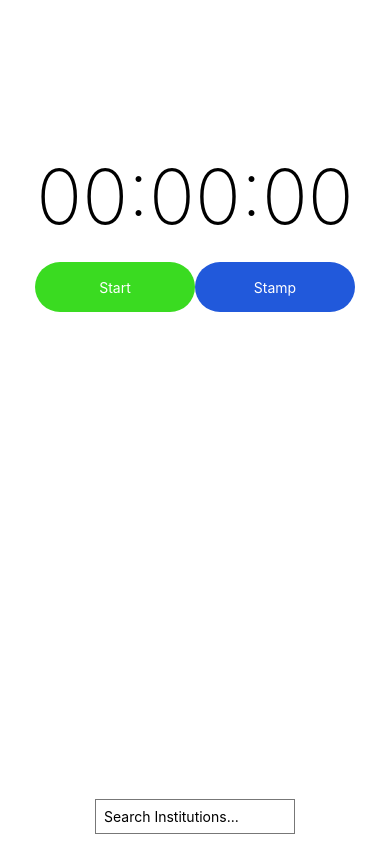
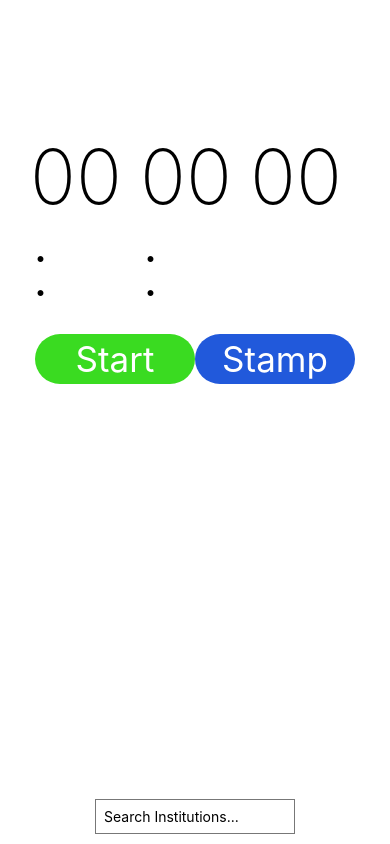
Before and after one commit to dzielskid/EAP, a React Native app in the folder EAP/: screen / in a window 390 px wide. Built offline with nearby package versions, Linux system fonts and the light colour scheme.

Commit message:
S4 Timer - WIP

```diff
--- a/EAP/App.js
+++ b/EAP/App.js
@@ -52,61 +52,42 @@ import moment from 'moment';
           )
         }
 
-        /*------------------------------------------------- TimerButton -----
-               |  Function TimerButton
-               |
-               |  Purpose: Create a button with the standard for timer buttons (i.e. Start, Stop, Stamp)
-               |
-               |  Parameters:
-               |      title (IN) - What the button will say
-               |      color (IN) - text color for title
-               |      background (IN) - background color of button        |
-               |  Returns:  a view with the button
-               *-------------------------------------------------------------------*/
-
-        function TimerButton({ title, color, background, onPress, disabled }){
-          return(
-            <TouchableOpacity
-              onPress={() => !disabled && onPress()}
-              style={[ styles.button,{backgroundColor: background} ]}
-              activeOpacity={disabled ? 1.0 : 0.7}  //if disabled, don't want to change opacity on click, otherwise dim opacity on click
-            >
-                <Text style={{ color }}>{title}</Text>
-            </TouchableOpacity>
-          )
-        }
-
-        /*------------------------------------------------- ButtonRow -----
-               |  Function ButtonRow
-               |
-               |  Purpose:  Puts buttons into an even horizontal row
-               |
-               |  Parameters:
-               |      children - buttons that you wish to put into a row horizontally
-               |
-               |  Returns:  view with children buttons in a row
-               *-------------------------------------------------------------------*/
-
         function ButtonsRow({ children }){
           return (
             <View style = {styles.butonsRow}>{children}</View>
           )
         }
 
+        function TimerButton({ title, color, background, onPress, disabled  }) {
+            return (
+                <TouchableOpacity
+                    onPress={() => !disabled && onPress()}
+                    style={[styles.button, { backgroundColor: background }]}
+                    activeOpacity={disabled ? 1.0 : 0.7}
+                >
+                    <View style={styles.TimerButton}>
+                        <Text style={[styles.buttonTitle, { color }]}>{title}</Text>
+                    </View>
+                </TouchableOpacity>
+            )
+        }
+
         function Stamp({ interval }){
           return(
-            <View style={styles.lap}>
-              <Text style={styles.lapTimer}>Event at {interval}: </Text>
-              <Timer style={styles.lapTimer} interval={interval}/>
+            <View style={styles.stamp}>
+                  <Text> curTime ( </Text>
+                  <Timer style={styles.stampTimer} interval={interval} />
+                  <Text> ) - Sample Text</Text>
            </View>
           )
         }
 
-        function LapsTable({ laps }){
+function StampsTable({ stamps }) {
+            const curTime = moment().format('MM/DD hh:mm:ss')
           return(
             <ScrollView style={styles.ScrollView}>
-              {laps.map((lap, index) => (
-                <Stamp number={index} key={index} interval = {lap}/>
+              {stamps.map((stamp, index) => (
+                <Stamp number={index} key={index} interval = {stamp}/>
               ))}
             </ScrollView>
 
@@ -122,7 +103,7 @@ export default class App extends Component {
     this.state = {
       start: 0,
       now: 0, //start-now=timer duration
-      laps: [ ],
+      stamps: [ ],
     }
   }
 
@@ -135,19 +116,73 @@ export default class App extends Component {
     this.setState({
       start: now,
       now,
-      laps: [0],
+      stamps: [0],
     })
     this.timer = setInterval(() =>{
       this.setState({ now: new Date().getTime()})
-    }, 100)
+    }, 1000)
+  }
+
+    start = () => {
+        const now = new Date().getTime()
+        this.setState({
+            start: now,
+            now,
+            stamps: [0],
+        })
+        this.timer = setInterval(() => {
+            this.setState({ now: new Date().getTime() })
+        }, 1000)
+    }
+
+    stamp = () => {
+        const timestamp = new Date().getTime()
+        const { stamps, now, start } = this.state
+        const [firstStamp, ...other] = stamps
+        this.setState({
+            stamps: [0, firstStamp + now - start, ...other],
+            start: timestamp,
+            now: timestamp,
+        })
+    }
+
+    stop = () => {
+        clearInterval(this.timer)
+        const { stamps, now, start } = this.state
+        const [firstStamp, ...other] = stamps
+        this.setState({
+            stamps: [firstStamp + now - start, ...other],
+            start: 0,
+            now: 0,
+        })
+    }
+
+    reset = () => {
+        this.setState({
+            stamps: [],
+            start: 0,
+            now: 0,
+        })
+    }
+
+    resume = () => {
+        const now = new Date().getTime()
+        this.setState({
+            start: now,
+            now,
+        })
+        this.timer = setInterval(() => {
+            thisthis.setState({ now: new Date().getTime()})
+        }, 1000)
     }
 
   render(){
-    const { now, start, laps } = this.state
+    const { now, start, stamps } = this.state
     const timer = now - start
     return (
       <View style={styles.container}>
-        <Timer interval={timer} style={styles.timer}/>
+        <Timer interval={timer} style={styles.timer} />
+            {stamps.length === 0 && (
                 <ButtonsRow>
                     <TimerButton
                         title='Start'
@@ -155,9 +190,32 @@ export default class App extends Component {
                         background='#3ADB21'
                         onPress={this.start}
                     />
-          <TimerButton title='Stamp' color='#FFFFFF' background='#2159DB'/>
+                    <TimerButton
+                        title='Stamp'
+                        color='#FFFFFF'
+                        background='#2159DB'
+                        disabled
+                    />
                 </ButtonsRow>
-        <LapsTable laps={laps}/>
+            )}
+            {start > 0 && (
+                <ButtonsRow>
+                    <TimerButton
+                        title='Stop'
+                        color='#FFFFFF'
+                        background='#ff0000'
+                        onPress={this.stop}
+                    />
+                    <TimerButton
+                        title='Stamp'
+                        color='#FFFFFF'
+                        background='#2159DB'
+                        onPress={this.stamp}
+                    />
+                </ButtonsRow>
+            )}
+
+        <StampsTable stamps={stamps}/>
         <TextInput
            style={styles.input}
            placeholder='Search Institutions...'
@@ -175,7 +233,7 @@ const styles = StyleSheet.create({
     backgroundColor: '#fff',
     alignItems: 'center',
     //justifyContent: 'center', //aligns along center vertically
-    paddingTop: 150,
+    paddingTop: 130,
     paddingHorizontal: 20,
   },
   input:{
@@ -188,6 +246,7 @@ const styles = StyleSheet.create({
   timer:{
     fontSize:76,
       fontWeight: '200',
+    width:110,
   },
   button: {
     width: 160,
@@ -197,7 +256,7 @@ const styles = StyleSheet.create({
       alignItems: 'center',
     },
   buttonTitle: {
-    fontSize: 50,
+    fontSize: 35,
   },
   butonsRow: {
     flexDirection: 'row',
@@ -206,19 +265,22 @@ const styles = StyleSheet.create({
     marginTop: 20,
       marginBottom: 30,
   },
-  lapText: {
-    color: '#000000'
+  stampText: {
+      color: '#000000',
+      fontSize: 18,
   },
-  lapTimer:{
-    width:30,
-  },
-  lap:{
-    flexirection: 'row',
-    justifyContent: 'space-between',
+  stamp:{
+    flexDirection: 'row',
+    justifyContent: 'flex-start',
+    borderTopWidth: 1,
     paddingVertical: 5,
     },
+    stampTimer: {
+
+    },
   ScrollView:{
-    alignSelf: 'stretch',
+      alignSelf: 'center',
+      width: '80%',
   },
   timerContainer:{
     flexDirection: 'row',
```
Also changed, not shown: 1 other file (tests, documents, lock files or other folders). Lines whose indentation alone changed are shown as unchanged.
